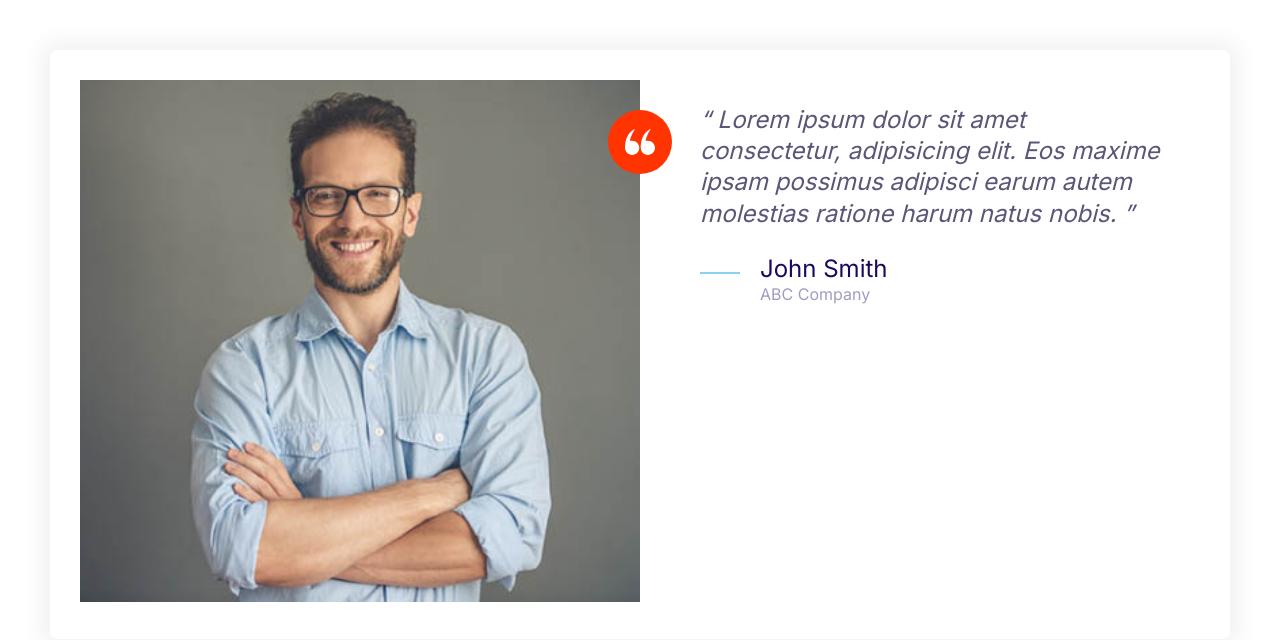
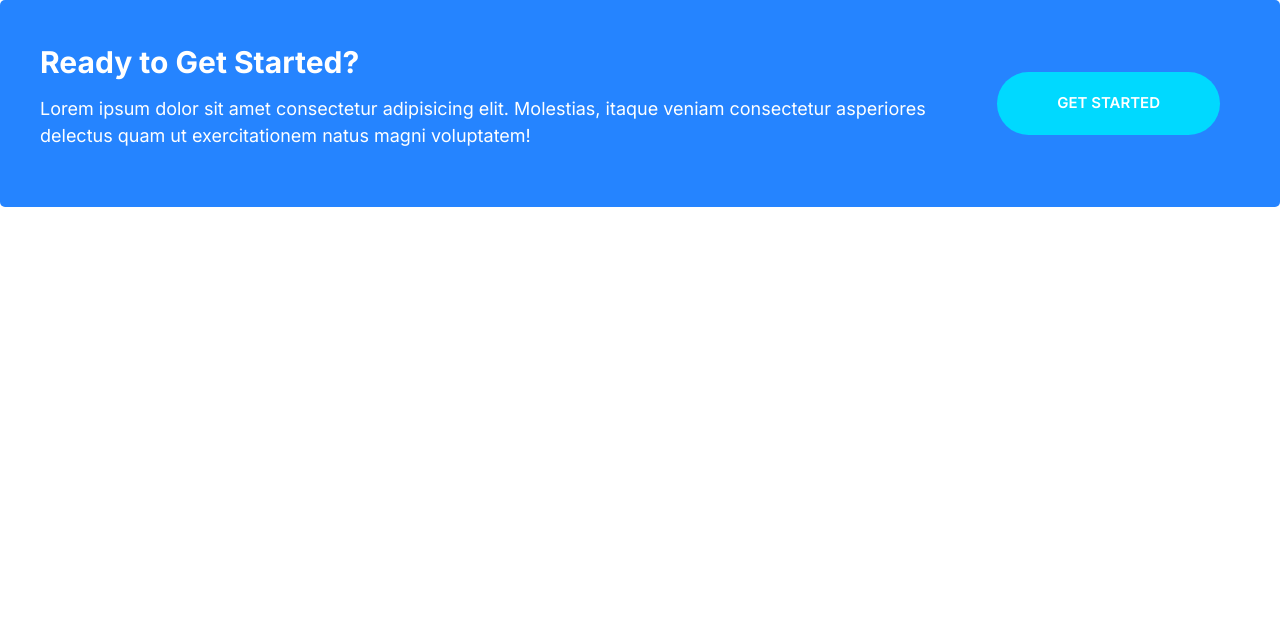
Before and after one commit to Sukiii17/Frontend, a plain HTML site: page index.html in a window 1280 px wide. Drawn offline with Linux system fonts and the light colour scheme.

Commit message:
Build the callout component.

```diff
--- a/css/styles.css
+++ b/css/styles.css
@@ -243,6 +243,11 @@
 .btn--outline:hover {
     background: var(--color-headings);
     color: #fff;
+}
+
+.btn--stretched {
+    padding-left: 6rem;
+    padding-right: 6rem;
 }
 
 .btn--block {
@@ -491,3 +496,44 @@
         margin-left: 6rem;
     }
 }
+
+/* Callouts */
+.callout {
+    padding: 4rem;
+    border-radius: 5px;
+}
+
+.callout--primary {
+    background: var(--color-primary);
+    color: #fff;
+}
+
+.callout__heading {
+    color: #fff;
+    margin-top: 0;
+    font-size: 3rem;
+}
+
+.callout .btn {
+    justify-self: center;
+    align-self: center;
+}
+
+.callout__content {
+    text-align: center;
+}
+
+@media screen and (min-width: 768px) {
+    .callout .grid--1x2 {
+        grid-template-columns: 1fr auto;
+    }
+
+    .callout__content {
+        text-align: left;
+    }
+
+    .callout .btn {
+        justify-self: start;
+        margin: 0 2rem;
+    }
+}
--- a/index.html
+++ b/index.html
@@ -13,37 +13,18 @@
     <link rel="stylesheet" href="css/normalize.css" />
     <link rel="stylesheet" href="css/styles.css" />
   </head>
-  <body style="padding: 5rem">
-    <div class="card testimonial">
+  <body>
+    <div class="callout callout--primary">
       <div class="grid grid--1x2">
-        <div class="testimonial__image">
-          <img src="images/testimonial.jpg" alt="A happy smiling customer." />
-          <span class="icon icon-container icon-container--accent">
-            <svg class="icon icon--white icon--small">
-              <use xlink:href="images/sprite.svg#quotes"></use>
-            </svg>
-          </span>
+        <div class="callout__content">
+          <h2 class="callout__heading">Ready to Get Started?</h2>
+          <p>
+            Lorem ipsum dolor sit amet consectetur adipisicing elit. Molestias,
+            itaque veniam consectetur asperiores delectus quam ut exercitationem
+            natus magni voluptatem!
+          </p>
         </div>
-        <blockquote class="quote">
-          <p class="quote__text">
-            Lorem ipsum dolor sit amet consectetur, adipisicing elit. Eos maxime
-            ipsam possimus adipisci earum autem molestias ratione harum natus
-            nobis.
-          </p>
-          <footer>
-            <div class="media">
-              <div class="media__image">
-                <svg class="icon icon--primary quote__line">
-                  <use xlink:href="images/sprite.svg#line"></use>
-                </svg>
-              </div>
-              <div class="media__body">
-                <h3 class="media__title quote__author">John Smith</h3>
-                <p class="quote__organization">ABC Company</p>
-              </div>
-            </div>
-          </footer>
-        </blockquote>
+        <a href="#" class="btn btn--secondary btn--stretched">Get Started</a>
       </div>
     </div>
   </body>
```
Also changed, not shown: components/callouts.html (added, +13 -0 lines).
